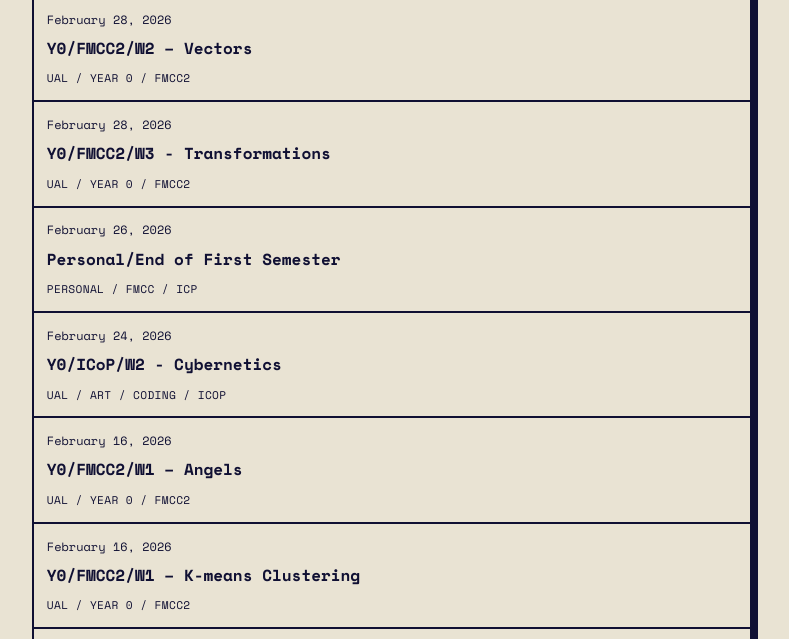
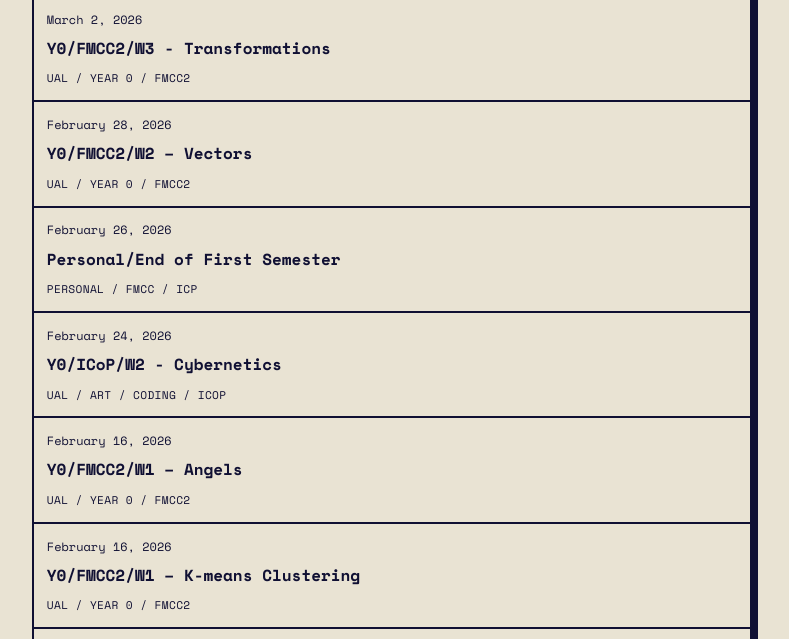
Before and after one commit to wjin-jang/jangnet.cc, a website: page index.html in a window 1280 px wide. Shown: the part 157-796 px from the top of the page, without its empty margins (248-1037 px from the left). Drawn offline with nearby package versions, Linux system fonts and the light colour scheme.

Commit message:
fixed post data

```diff
--- a/assets/data/posts.json
+++ b/assets/data/posts.json
@@ -1,8 +1,8 @@
 [
     {
-        "slug": "y0-fmcc2-w2-vectors",
-        "title": "Y0/FMCC2/W2 – Vectors",
-        "date": "2026-02-28",
+        "slug": "y0-fmcc2-w3-transformations",
+        "title": "Y0/FMCC2/W3 - Transformations",
+        "date": "2026-03-02",
         "tags": [
             "UAL",
             "Year 0",
@@ -10,8 +10,8 @@
         ]
     },
     {
-        "slug": "y0-fmcc2-w3-transformations",
-        "title": "Y0/FMCC2/W3 - Transformations",
+        "slug": "y0-fmcc2-w2-vectors",
+        "title": "Y0/FMCC2/W2 – Vectors",
         "date": "2026-02-28",
         "tags": [
             "UAL",
```
Also changed, not shown: posts/y0-fmcc2-w3-transformations/index.html (+1 -1 lines).
